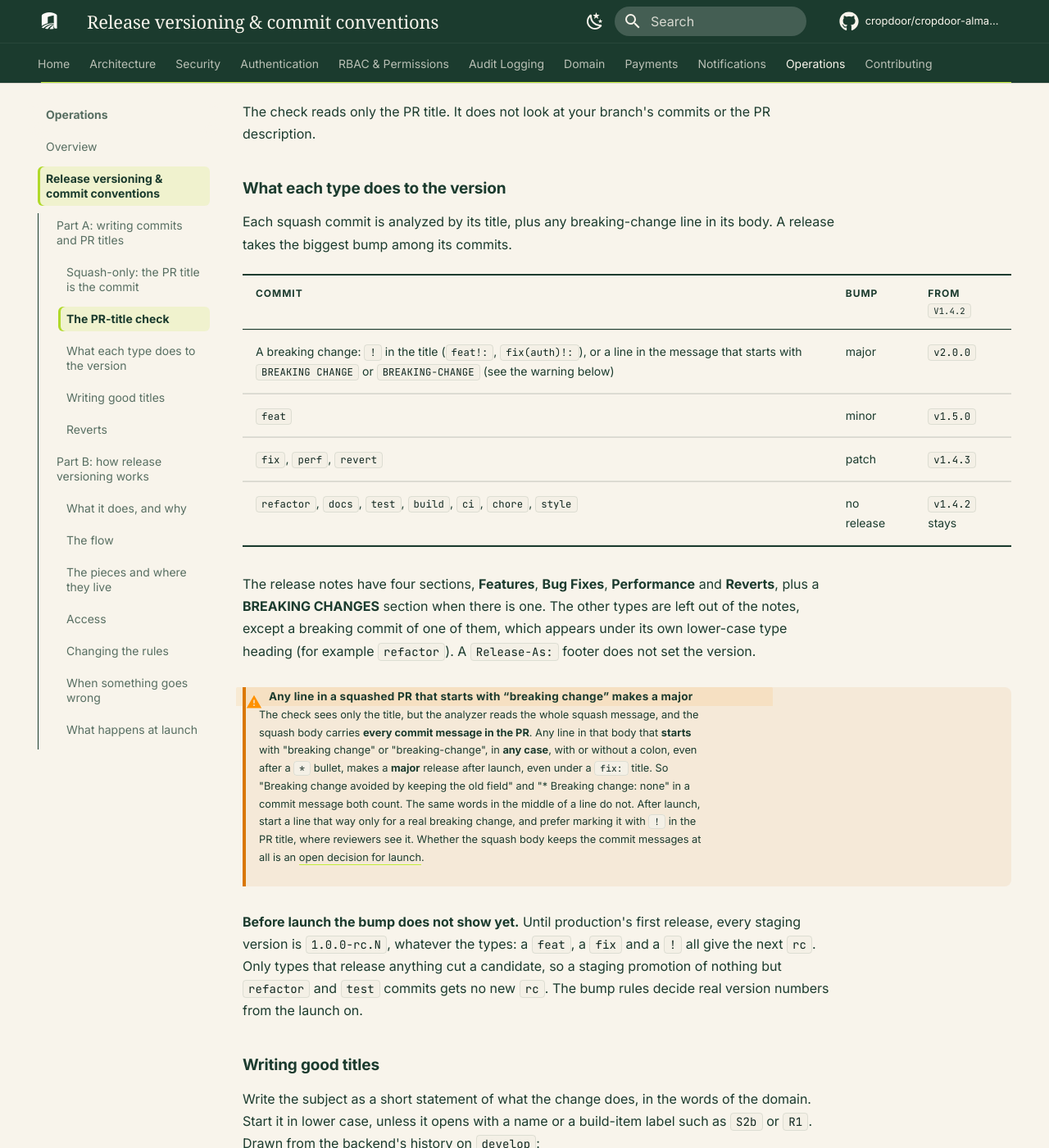
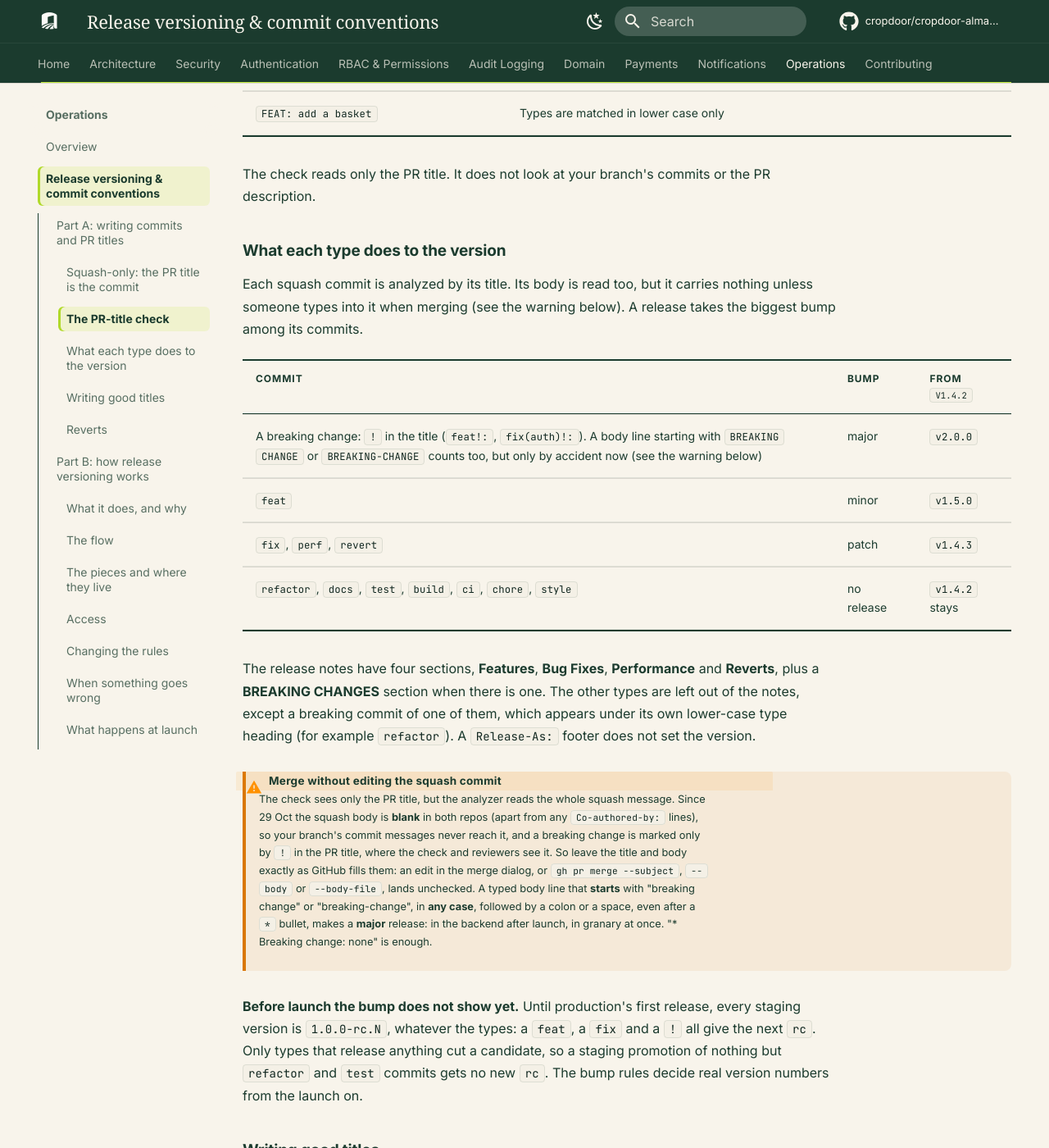
Before and after one commit to cropdoor/cropdoor-almanac, an MkDocs documentation site: the page built from docs/operations/release-versioning.md, in a window 1280 px wide and 1400 px high, scrolled down 3106 px. Shown: the whole window at 82% size. Built offline with MkDocs 1.6.1 and Material for MkDocs 9.7.7, drawn with Linux system fonts in a browser that asks for light colours; some web fonts are replaced; comment, search, counter and statistics services are not loaded; some of the changed text lies outside the part shown.

Commit message:
operations: release versioning: the squash body is blank in both repos, so merge without editing the squash commit; a revert's pairing explained (CTO, 29 Oct)

```diff
--- a/docs/operations/release-versioning.md
+++ b/docs/operations/release-versioning.md
@@ -7,7 +7,7 @@ This page has two parts. **[Part A](#part-a-writing-commits-and-pr-titles)** is
 It covers [`cropdoor/cropdoor-backend`](https://github.com/cropdoor/cropdoor-backend) (private) and [`cropdoor/granary`](https://github.com/cropdoor/granary) (private). The frontend is **not covered yet**: its release work is parked until the CTO reopens it, so nothing on this page applies to `cropdoor-frontend` for now.
 
 !!! info "Status"
-    As of 29 Oct 2026: live on staging as an experiment. The first release candidate, `v1.0.0-rc.1`, was cut on staging's deployed commit `afdaabca` (the merge of #381) after "Analysis of 910 commits complete: major release"; its GitHub pre-release carries the whole history's notes. A "Re-run job" on that release job made no second tag, as designed. The experiment stands at **1 of 5** release candidates toward the CTO's exit review, which judges it before launch. The PR-title check and squash-only merges hold on the backend and on granary from 29 Oct. Granary is at `1.0.0`. Nothing reaches production until the official launch, whose release is `v1.0.0`. The frontend is parked.
+    As of 29 Oct 2026: live on staging as an experiment. The first release candidate, `v1.0.0-rc.1`, was cut on staging's deployed commit `afdaabca` (the merge of #381) after "Analysis of 910 commits complete: major release"; its GitHub pre-release carries the whole history's notes. A "Re-run job" on that release job made no second tag, as designed. The experiment stands at **1 of 5** release candidates toward the CTO's exit review, which judges it before launch. The PR-title check, squash-only merges and a blank squash body hold on the backend and on granary from 29 Oct. Granary is at `1.0.0`. Nothing reaches production until the official launch, whose release is `v1.0.0`. The frontend is parked.
 
 ---
 
@@ -15,9 +15,9 @@ It covers [`cropdoor/cropdoor-backend`](https://github.com/cropdoor/cropdoor-bac
 
 ### Squash-only: the PR title is the commit
 
-Both repos merge **by squash only**; merge commits and rebase merges are switched off. The squash commit's **title is the PR title** (GitHub appends the PR number, as in `… (#381)`), and its **body is the PR's commit messages**.
+Both repos merge **by squash only**; merge commits and rebase merges are switched off. The squash commit's **title is the PR title** (GitHub appends the PR number, as in `… (#381)`), and its **body is blank**: since 29 Oct both repos leave it empty, apart from the `Co-authored-by:` lines GitHub adds when a PR has more than one author. So the PR title is the whole commit message.
 
-So the title of your PR is what counts. The individual commit messages on your branch are not checked and never become titles. They do land in the squash body, which matters for one case: a line that starts with "breaking change" (see [the warning below](#what-each-type-does-to-the-version)).
+So the title of your PR is what counts. The individual commit messages on your branch are not checked, and they never reach the release tooling: the squash commit keeps none of them (the PR still shows them). Whoever merges leaves the title and body exactly as GitHub fills them (see [the warning below](#what-each-type-does-to-the-version)).
 
 ### The PR-title check
 
@@ -66,19 +66,19 @@ The check reads only the PR title. It does not look at your branch's commits or
 
 ### What each type does to the version
 
-Each squash commit is analyzed by its title, plus any breaking-change line in its body. A release takes the biggest bump among its commits.
+Each squash commit is analyzed by its title. Its body is read too, but it carries nothing unless someone types into it when merging (see the warning below). A release takes the biggest bump among its commits.
 
 | Commit | Bump | From `v1.4.2` |
 | --- | --- | --- |
-| A breaking change: `!` in the title (`feat!:`, `fix(auth)!:`), or a line in the message that starts with `BREAKING CHANGE` or `BREAKING-CHANGE` (see the warning below) | major | `v2.0.0` |
+| A breaking change: `!` in the title (`feat!:`, `fix(auth)!:`). A body line starting with `BREAKING CHANGE` or `BREAKING-CHANGE` counts too, but only by accident now (see the warning below) | major | `v2.0.0` |
 | `feat` | minor | `v1.5.0` |
 | `fix`, `perf`, `revert` | patch | `v1.4.3` |
 | `refactor`, `docs`, `test`, `build`, `ci`, `chore`, `style` | no release | `v1.4.2` stays |
 
 The release notes have four sections, **Features**, **Bug Fixes**, **Performance** and **Reverts**, plus a **BREAKING CHANGES** section when there is one. The other types are left out of the notes, except a breaking commit of one of them, which appears under its own lower-case type heading (for example `refactor`). A `Release-As:` footer does not set the version.
 
-!!! warning "Any line in a squashed PR that starts with “breaking change” makes a major"
-    The check sees only the title, but the analyzer reads the whole squash message, and the squash body carries **every commit message in the PR**. Any line in that body that **starts** with "breaking change" or "breaking-change", in **any case**, with or without a colon, even after a `*` bullet, makes a **major** release after launch, even under a `fix:` title. So "Breaking change avoided by keeping the old field" and "* Breaking change: none" in a commit message both count. The same words in the middle of a line do not. After launch, start a line that way only for a real breaking change, and prefer marking it with `!` in the PR title, where reviewers see it. Whether the squash body keeps the commit messages at all is an [open decision for launch](#what-happens-at-launch).
+!!! warning "Merge without editing the squash commit"
+    The check sees only the PR title, but the analyzer reads the whole squash message. Since 29 Oct the squash body is **blank** in both repos (apart from any `Co-authored-by:` lines), so your branch's commit messages never reach it, and a breaking change is marked only by `!` in the PR title, where the check and reviewers see it. So leave the title and body exactly as GitHub fills them: an edit in the merge dialog, or `gh pr merge --subject`, `--body` or `--body-file`, lands unchecked. A typed body line that **starts** with "breaking change" or "breaking-change", in **any case**, followed by a colon or a space, even after a `*` bullet, makes a **major** release: in the backend after launch, in granary at once. "* Breaking change: none" is enough.
 
 **Before launch the bump does not show yet.** Until production's first release, every staging version is `1.0.0-rc.N`, whatever the types: a `feat`, a `fix` and a `!` all give the next `rc`. Only types that release anything cut a candidate, so a staging promotion of nothing but `refactor` and `test` commits gets no new `rc`. The bump rules decide real version numbers from the launch on.
 
@@ -109,9 +109,9 @@ Write the subject as a short statement of what the change does, in the words of
 
 GitHub's **Revert** button opens a PR titled `Revert "feat(orders): …"`, which the check refuses. Rename it `revert: feat(orders): …` and merge it as usual. The squashed `revert:` commit gives a **patch** and is listed under **Reverts** in the notes.
 
-**Undoing a change that released nothing keeps that change's type.** A `revert:` title gives a patch, so reverting a `refactor`, `test`, `docs`, `build`, `ci`, `chore` or `style` change under it would cut a version in which nothing a user or client can see has changed. Title it by the original's type **with no scope**, as in `ci: revert "ci(release): run after staging"` or `build: revert "build(deps): bump …"`: it releases nothing, even with GitHub's "This reverts commit …" line in the squash body. The scope stays off because the analyzer reads a scope up to the last `)`, so `refactor(api): revert "refactor(api)!: …"` takes the quoted `!` as its own and makes a major. An original with `!` released a major, so its revert is `revert:`. An original with no type, from before the check, takes the type it would have today.
+**Undoing a change that released nothing keeps that change's type.** A `revert:` title gives a patch, so reverting a `refactor`, `test`, `docs`, `build`, `ci`, `chore` or `style` change under it would cut a version in which nothing a user or client can see has changed. Title it by the original's type **with no scope**, as in `ci: revert "ci(release): run after staging"` or `build: revert "build(deps): bump …"`: it releases nothing. The scope stays off because the analyzer reads a scope up to the last `)`, so `refactor(api): revert "refactor(api)!: …"` takes the quoted `!` as its own and makes a major. An original with `!` released a major, so its revert is `revert:`. An original with no type, from before the check, takes the type it would have today.
 
-One subtlety: if the reverted commit and its squashed revert land in the **same** release, they do not cancel out. The two headers name different PR numbers, so the original `feat` still counts (a minor) and both are listed.
+One subtlety: if the reverted commit and its squashed revert land in the **same** release, they do not cancel out. The squashed revert carries no "This reverts commit …" line, so the analyzer does not pair it with the original: the original `feat` still counts (a minor) and both are listed.
 
 ---
 
@@ -211,7 +211,6 @@ The CTO judges the experiment before launch, against nine exit criteria: at leas
   - Dependabot gets an entry for `release/`.
 - **Production is realigned.** Production holds commits staging does not, so the first production promotion uses `promote.yml`'s `force` option to put production onto staging's history.
 - **`v1.0.0`.** `Deploy (production)` runs, then `Release (production)` waits for production's `/actuator/info` to report the launch commit and cuts `v1.0.0` on it: a full Release, marked Latest, with the whole history's notes (cut by the guard if they pass 120,000 characters). `rc` tags are ignored. From then on `fix` gives `v1.0.1`, `feat` `v1.1.0`, and `!` `v2.0.0`.
-- **An open decision: the squash commit's body.** Because the body carries the PR's commit messages, any line in them that starts with "breaking change" (in any case, [as above](#what-each-type-does-to-the-version)) makes a major after launch. The CTO decides before the switch between keeping the commit messages (today), a **blank** body (engineering's recommendation: the checked title is the only input, and breaking changes are marked with `!` where reviewers see them), and the PR description.
 - **Not on this page:** production's own launch-day deploy steps, such as the migration checks and any per-environment step a feature carries.
 
 The launch rehearsal (granary's `rehearse.js`, against a mirror of the backend) runs once the launch date is set, to see the version and notes length before they happen.
```
